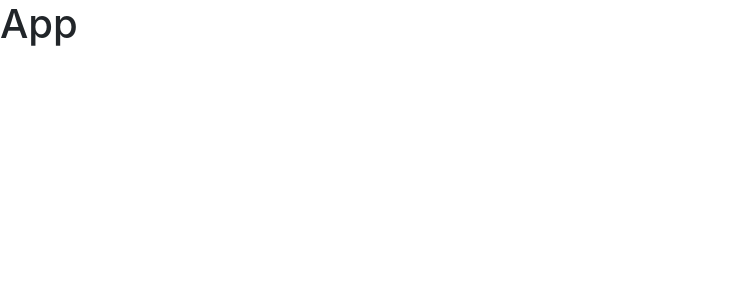
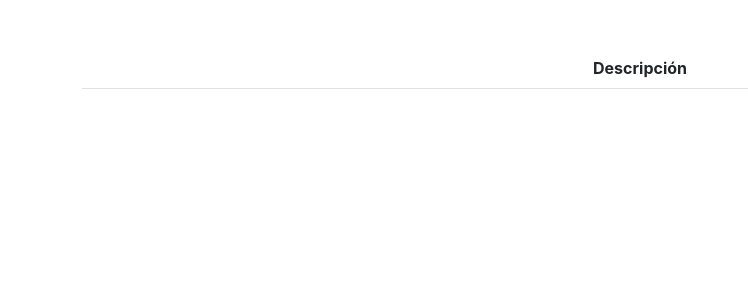
Before and after one commit to lnds/Tutorial-PERN-Client, a React (Create React App) app in the folder client/: page / in a window 1280 px wide. Shown: the top 300 px of the page, without its empty margins (0-748 px from the left). Built offline with nearby package versions, Linux system fonts and the light colour scheme.

Commit message:
agrega la componente ListTodos

```diff
--- a/client/src/App.js
+++ b/client/src/App.js
@@ -1,10 +1,15 @@
 import React, { Fragment } from "react"
 import './App.css';
 
-function App() {
+//components
+import ListTodos from "./components/ListTodos";
+
+const App = () => {
   return (
     <Fragment>
-      <h1>App</h1>
+       <div className="container">
+          <ListTodos />
+        </div>
     </Fragment>
   );
 }
--- /dev/null
+++ b/client/src/components/ListTodos.js
@@ -0,0 +1,20 @@
+import React, { Fragment} from "react"
+
+
+const ListTodos = () => {
+    return (
+        <Fragment>
+            <table className="table  mt-5 text-center">
+                <thead>
+                    <tr>
+                        <th scope="col">Descripción</th>
+                    </tr>
+                </thead>
+                <tbody>
+                </tbody>
+            </table>
+        </Fragment>
+    )
+}
+
+export default ListTodos
```
Also changed, not shown: 1 other file (tests, documents, lock files or other folders).
